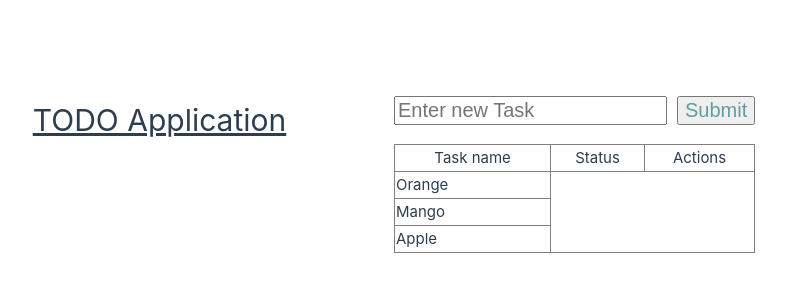
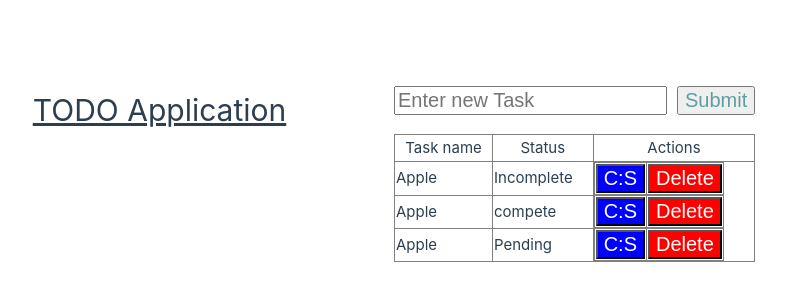
Before and after one commit to BlackCoder56/todoapp, a Vue app: page / in a window 1280 px wide. Shown: the part 226-526 px from the top of the page, without its empty margins (246-1032 px from the left). Built offline with nearby package versions, Linux system fonts and the light colour scheme.

Commit message:
staged table design look

```diff
--- a/src/App.vue
+++ b/src/App.vue
@@ -1,7 +1,11 @@
 <script setup>
     import { ref } from 'vue';
 
-    const tasks = ref(['Orange', 'Mango', 'Apple']);
+    const tasks = ref([
+      {name:'Apple', status:'Incomplete'},
+      {name:'Apple', status:'compete'},
+      {name:'Apple', status:'Pending'},
+    ]);
 
 </script>
 <template>
@@ -12,18 +16,30 @@
         <button type="submit">Submit</button>
     </form>
     <br>
-    <table border="1">
-     <tr>
+    <table v-if="tasks.length !== 0" border="1">
+      <tr>
       <!-- <th>No.</th> -->
         <th>Task name</th>
         <th>Status</th>
         <th>Actions</th>
-     </tr>
-     <tr v-for="(task, index) in tasks">
+      </tr>
+      <tr v-for="(task, index) in tasks">
         <!-- <td>{{ index }}</td> -->
-        <td>{{ task }}</td>
-     </tr>
+        <td>{{ task.name }}</td>
+        <td>{{ task.status }}</td>
+        <tr>
+          <td>
+          <button id="cs">C:S</button>
+        </td>
+        <td>
+          <button id="del">Delete</button>
+        </td>
+        </tr>
+
+      </tr>
+
     </table>
+    <h4 v-else>No Tasks for you!</h4>
 </template>
 
 <style scoped>
@@ -44,4 +60,14 @@
     border-collapse: collapse;
   }
 
+  #del{
+    color: #fff;
+    background-color: red;
+  }
+
+  #cs{
+    color: #fff;
+    background-color: blue;
+  }
+
 </style>
```
